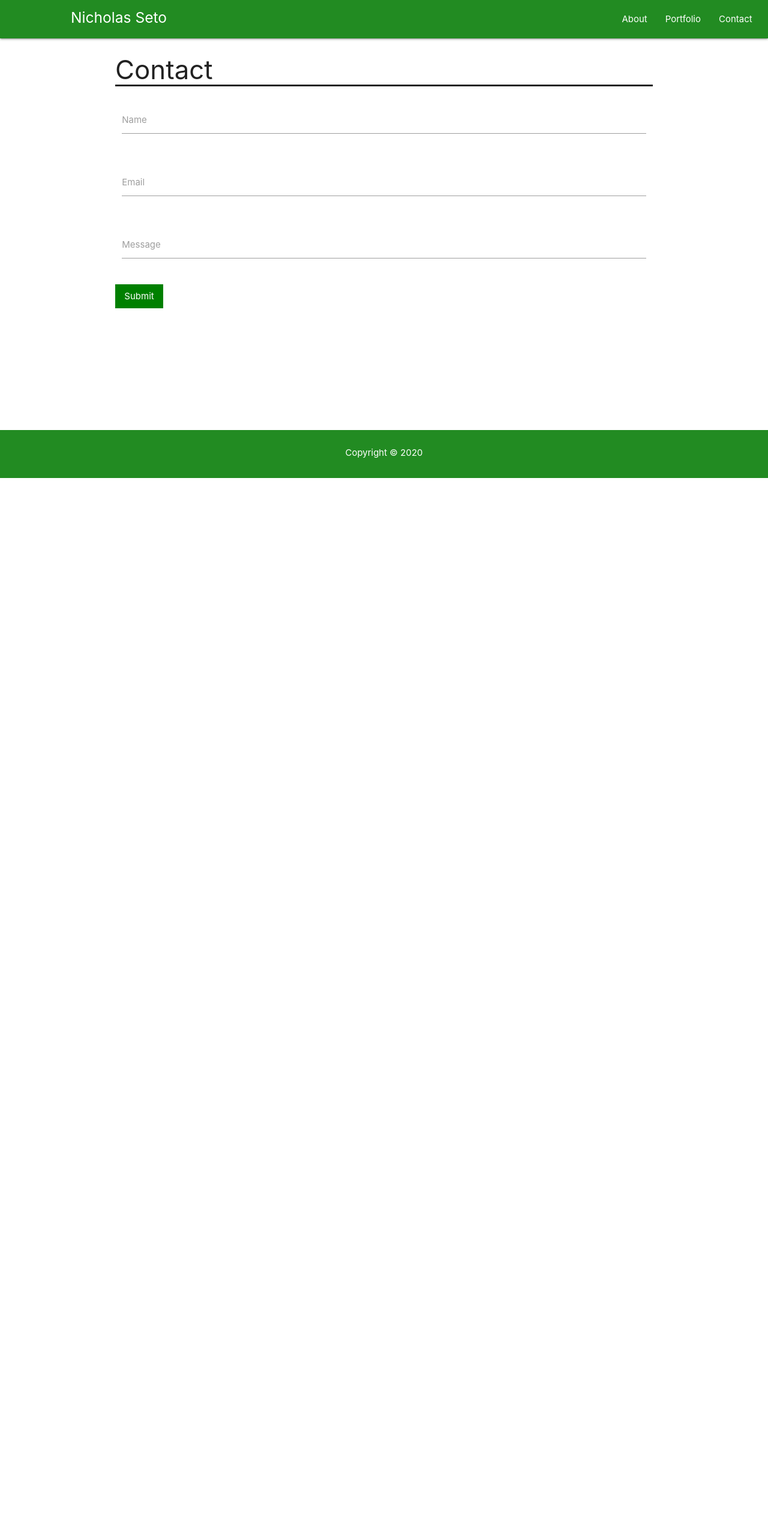
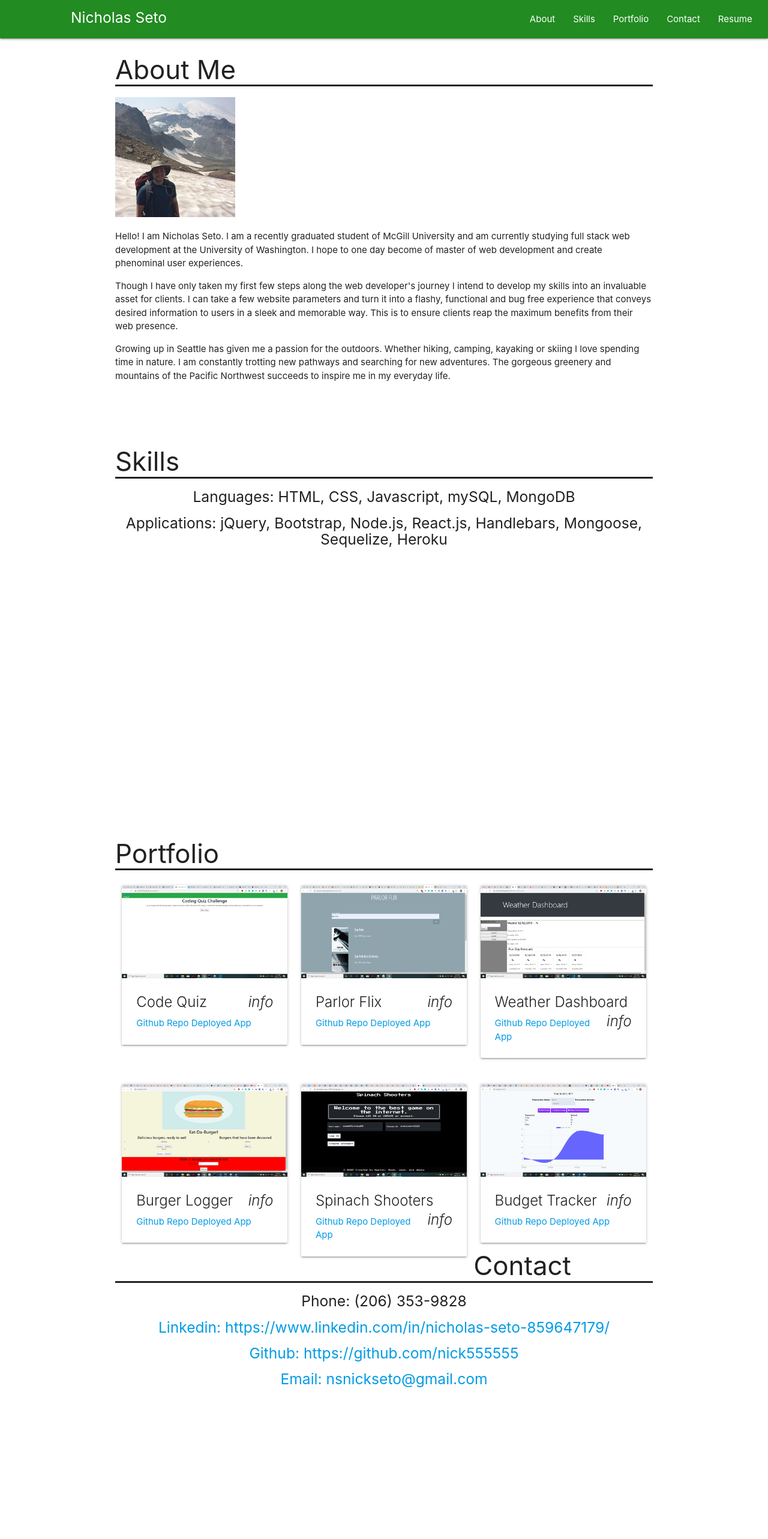
Before and after one commit to nick555555/ReactPortfolio, a React (Create React App) app: page /contact in a window 1280 px wide. Shown: the top 2566 px of the page at 60% size. Before the commit the page ends 800 px from the top, so only its background shows below. Built offline with nearby package versions, Linux system fonts and the light colour scheme.

Commit message:
added more information

```diff
--- a/src/App.js
+++ b/src/App.js
@@ -3,6 +3,8 @@ import { BrowserRouter as Router, Route } from "react-router-dom";
 import About from "./pages/About";
 import Portfolio from "./pages/Portfolio";
 import Contact from "./pages/Contact";
+import Resume from "./pages/Resume";
+import Skills from "./pages/Skills";
 import Navbar from "./components/Navbar"
 import Footer from "./components/Footer"
 
@@ -10,10 +12,15 @@ function App() {
   return (
     <Router>
       <Navbar />
-      <Route exact path="/" component={About} />
+      {/* <Route exact path="/" component={About} />
       <Route exact path="/about" component={About} />
       <Route exact path="/portfolio" component={Portfolio} />
-      <Route exact path="/contact" component={Contact} />
+      <Route exact path="/contact" component={Contact} /> */}
+      <About />
+      <Skills />
+      <Portfolio />
+      <Contact />
+      <Resume />
       <Footer />
     </Router>
   );
--- a/src/components/Navbar/index.js
+++ b/src/components/Navbar/index.js
@@ -12,8 +12,10 @@ function Navbar() {
                 <div className="col s6 offset-s1">
                     <ul className="right hide-on-med-and-down">
                         <li><Link to="/">About</Link></li>
-                        <li><Link to="/portfolio">Portfolio</Link></li>
+                        <li><Link to="/portfolio">Skills</Link></li>
+                        <li><Link to="/contact">Portfolio</Link></li>
                         <li><Link to="/contact">Contact</Link></li>
+                        <li><Link to="/contact">Resume</Link></li>
                     </ul>
                 </div>
             </div>
--- a/src/components/Project/index.js
+++ b/src/components/Project/index.js
@@ -4,13 +4,18 @@ import "./style.css";
 function Project(props) {
     return (
         <div className="card">
-            <div className="card-image">
-                <img src={props.image} alt="project" />
-                <span className="card-title" style={{backgroundColor:"#228B22"}}>{props.title}</span>
+            <div class="card-image waves-effect waves-block waves-light">
+                <img class="activator" src={props.image} alt="project" />
             </div>
-            <div className="card-action">
-                <a href={props.github}>Github Repo</a>
-                <a href={props.deployed}>Deployed App</a>
+            <div class="card-content">
+                <span class="card-title activator grey-text text-darken-4">{props.title}<i class="material-icons right">info</i></span>
+                <a href={props.github}>Github Repo </a>
+                <a href={props.deployed}> Deployed App</a>
+            </div>
+            <div class="card-reveal">
+                <span class="card-title grey-text text-darken-4">{props.title}<i class="material-icons right">close</i></span>
+                <p>{props.summary}</p>
+                <p>Technologies: {props.tech}</p>
             </div>
         </div>
     )
--- a/src/pages/About.js
+++ b/src/pages/About.js
@@ -9,9 +9,6 @@ function About() {
             <p>Hello! I am Nicholas Seto. I am a recently graduated student of McGill University and am currently studying full stack web development at the University of Washington.  I hope to one day become of master of web development and create phenominal user experiences.</p>
             <p>Though I have only taken my first few steps along the web developer's journey I intend to develop my skills into an invaluable asset for clients.  I can take a few website parameters and turn it into a flashy, functional and bug free experience that conveys desired information to users in a sleek and memorable way. This is to ensure clients reap the maximum benefits from their web presence.</p>
             <p>Growing up in Seattle has given me a passion for the outdoors. Whether hiking, camping, kayaking or skiing I love spending time in nature.  I am constantly trotting new pathways and searching for new adventures.  The gorgeous greenery and mountains of the Pacific Northwest succeeds to inspire me in my everyday life.</p>
-            <a href="https://drive.google.com/file/d/1eBoCHCpXblsEQnF5GjDc3EvQ8bb4rwlm/view?usp=sharing">Resume </a>
-            <a href="https://www.linkedin.com/in/nicholas-seto-859647179/"> LinkedIn </a>
-            <a href="https://github.com/nick555555"> Github</a>
         </div>
     )
 }
--- a/src/pages/Contact.js
+++ b/src/pages/Contact.js
@@ -5,29 +5,10 @@ function Contact() {
         <div className="container" style={{height:"78vh"}}>
             <h3 style={{borderBottom:"solid"}}>Contact</h3>
             <div className="row">
-                <form className="col s12">
-                    <div className="row">
-                        <div className="input-field col s12">
-                            <input id="name" type="text" className="validate" />
-                            <label for="name">Name</label>
-                        </div>
-                    </div>
-                    <div className="row">
-                        <div className="input-field col s12">
-                            <input id="email" type="email" className="validate" />
-                            <label for="email">Email</label>
-                        </div>
-                    </div>
-                    <div className="row">
-                        <div className="input-field col s12">
-                            <input id="message" type="text" className="validate" />
-                            <label for="message">Message</label>
-                        </div>
-                    </div>
-                    <div className="row">
-                        <input type="button" value="Submit" style={{ border: 0, color: "white", backgroundColor: "green", height: 40, width: 80 }}></input>
-                    </div>
-                </form>
+                <h5 style={{textAlign:"center"}}>Phone: (206) 353-9828</h5>
+                <a href="https://www.linkedin.com/in/nicholas-seto-859647179/"><h5 style={{textAlign:"center"}}>Linkedin: https://www.linkedin.com/in/nicholas-seto-859647179/</h5></a>
+                <a href="https://github.com/nick555555"><h5 style={{textAlign:"center"}}>Github: https://github.com/nick555555</h5></a>
+                <a href="nsnickseto@gmail.com"><h5 style={{textAlign:"center"}}>Email: nsnickseto@gmail.com</h5></a>
             </div>
         </div>
     )
--- a/src/pages/Portfolio.js
+++ b/src/pages/Portfolio.js
@@ -12,13 +12,13 @@ function Portfolio() {
         <div className="container" style={{height:"78vh", marginBottom:"5vh"}}>
             <h3 style={{borderBottom:"solid"}}>Portfolio</h3>
             <div className="row">
-                <div className="col s4"><Project title="Code Quiz" image={CodeQuiz} github="https://github.com/nick555555/CodeQuiz" deployed="https://nick555555.github.io/CodeQuiz/" /></div>
-                <div className="col s4"><Project title="Parlor Flix" image={ParlorFlix} github="https://github.com/tysonvonnbeck/ProjectOne" deployed="https://tysonvonnbeck.github.io/ProjectOne/" /></div>
-                <div className="col s4"><Project title="Weather Dashboard" image={WeatherDashboard} github="https://github.com/nick555555/Weather-Dashboard" deployed="https://nick555555.github.io/Weather-Dashboard/" /></div>
+                <div className="col s4"><Project title="Code Quiz" image={CodeQuiz} github="https://github.com/nick555555/CodeQuiz" deployed="https://nick555555.github.io/CodeQuiz/" summary="A timed code quiz with multiple choice answers. Final score and user initials are saved to scoreboard via local storage." tech="HTML, CSS, Javascript, Bootstrap" /></div>
+                <div className="col s4"><Project title="Parlor Flix" image={ParlorFlix} github="https://github.com/tysonvonnbeck/ProjectOne" deployed="https://tysonvonnbeck.github.io/ProjectOne/" summary="A tool for searching for TV shows and movies. Displays ratings, reviews, links and trailers based on user query." tech="HTML, CSS, Javascript, jQuery, Materialize and the OMDB, Youtube Data and Utelly APIs" /></div>
+                <div className="col s4"><Project title="Weather Dashboard" image={WeatherDashboard} github="https://github.com/nick555555/Weather-Dashboard" deployed="https://nick555555.github.io/Weather-Dashboard/" summary="Displays the current weather and a 5 day weather forcast based on the city the user inputs. Prior searches are saved for easy reference." tech="HTML, CSS, Javascript, jQuery, Bootstrap, Moment.js and the Open Weather API" /></div>
             </div>
             <div className="row">
                 <div className="col s4"><Project title="Burger Logger" image={BurgerLogger} github="https://github.com/nick555555/BurgerLogger" deployed="https://calm-plains-89557.herokuapp.com/" /></div>
-                <div className="col s4"><Project title="Spinach Shooters" image={SpinachShooters} github="https://github.com/Javeyn/projectTwo" deployed="https://fathomless-sierra-17852.herokuapp.com/" /></div>
+                <div className="col s4"><Project title="Spinach Shooters" image={SpinachShooters} github="https://github.com/Javeyn/projectTwo" deployed="https://fathomless-sierra-17852.herokuapp.com/" summary="A variant of space invaders using custom assets. Includes varying game parameters and a login system." tech="HTML, CSS, Javascript, jQuery, mySQL, Handlebars, Materialize, Node.js" /></div>
                 <div className="col s4"><Project title="Budget Tracker" image={BudgetTracker} github="https://github.com/nick555555/BudgetTracker" deployed="https://warm-dusk-78374.herokuapp.com/" /></div>
             </div>
         </div>
--- /dev/null
+++ b/src/pages/Resume.js
@@ -0,0 +1,14 @@
+import React from "react";
+
+function Resume() {
+    return (
+        <div className="container" style={{height:"78vh"}}>
+            <h3 style={{borderBottom:"solid"}}>Resume</h3>
+            <div className="row">
+                <a href="https://docs.google.com/document/d/1ekdrHDxmg8wHa09uTPwe57TsrbJzWXor1hxq30QJN2w/edit?usp=sharing"><h5 style={{textAlign:"center"}}>Nicholas Seto's Resume</h5></a>
+            </div>
+        </div>
+    )
+}
+
+export default Resume;
--- /dev/null
+++ b/src/pages/Skills.js
@@ -0,0 +1,15 @@
+import React from "react";
+
+function Skills() {
+    return (
+        <div className="container" style={{height:"78vh"}}>
+            <h3 style={{borderBottom:"solid"}}>Skills</h3>
+            <div className="row">
+                <h5 style={{textAlign:"center"}}>Languages: HTML, CSS, Javascript, mySQL, MongoDB</h5>
+                <h5 style={{textAlign:"center"}}>Applications: jQuery, Bootstrap, Node.js, React.js, Handlebars, Mongoose, Sequelize, Heroku</h5>
+            </div>
+        </div>
+    )
+}
+
+export default Skills;
```
